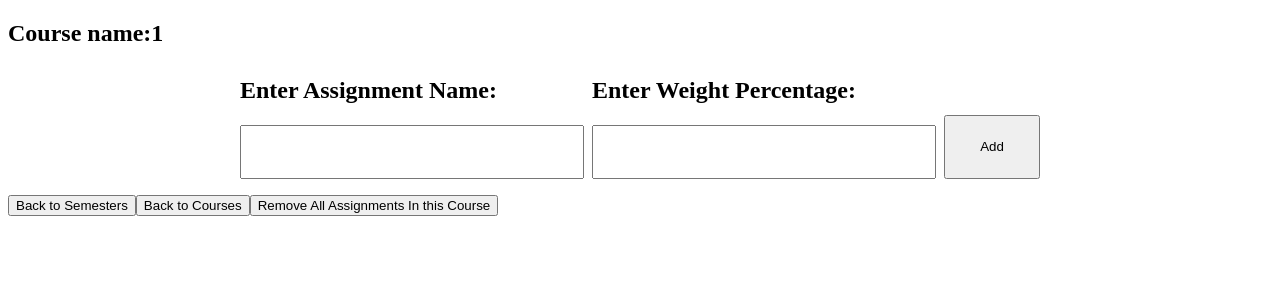
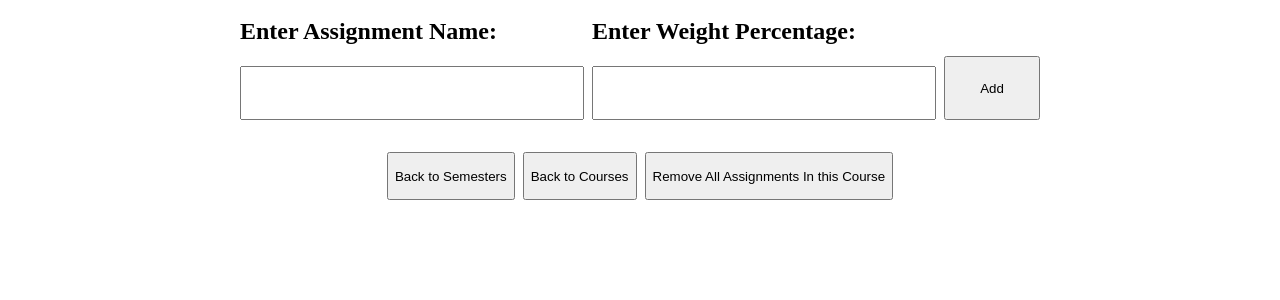
Before and after one commit to terryZehuaWang/react-assignment-manager, a React (Vite) app: page /semester/1/course/1 in a window 1280 px wide. Shown: the top 300 px of the page. Built offline with nearby package versions, Linux system fonts and the light colour scheme.

Commit message:
Centers buttons on the bottom

```diff
--- a/src/pages/Assignments.jsx
+++ b/src/pages/Assignments.jsx
@@ -1,3 +1,4 @@
+import "./pages.css"
 import React, { useEffect, useState } from "react"
 import { useParams } from "react-router-dom"
 import { useNavigate } from "react-router-dom"
@@ -30,14 +31,16 @@ function Assignment() {
 
     return (
         <div className="amentPage">
-            {<h2>Course name:{courseName}</h2 >}
+            {/*<h2>Course name:{courseName}</h2 >*/}
             <Add semester={semesterName} course={courseName} setItems={setAments} itemName={amentName} setItemName={setAmentName}
                 itemWeight={amentWeight} setItemWeight={setAmentWeight} />
             {/*<h2>Semester name:{state.semester.name}</h2 >*/}
             <Items semester={semesterName} course={courseName} items={aments} />
-            <button onClick={handleBackToSems}>Back to Semesters</button>
-            <button onClick={handleBackToCourses}>Back to Courses</button>
-            <button onClick={() => { setAments([]) }}>Remove All Assignments In this Course</button>
+            <div className="buttonList">
+                <button onClick={handleBackToSems}>Back to Semesters</button>
+                <button onClick={handleBackToCourses}>Back to Courses</button>
+                <button onClick={() => { setAments([]) }}>Remove All Assignments In this Course</button>
+            </div>
         </div >
     )
 }
--- a/src/pages/Courses.jsx
+++ b/src/pages/Courses.jsx
@@ -1,3 +1,4 @@
+import "./pages.css"
 import React, { useEffect, useState } from "react"
 import { useLocation } from "react-router-dom"
 import { useParams, useNavigate } from "react-router-dom"
@@ -25,17 +26,19 @@ function Courses() {
     }
     return (
         <div className="coursesPage">
-            {<h2>Semester name:{semesterName}</h2 >}
+            {/*<h2>Semester name:{semesterName}</h2 >*/}
             <Add semester={semesterName} course={null} setItems={setCourses} itemName={courseName} setItemName={setCourseName} />
             {/*<h2>Semester name:{state.semester.name}</h2 >*/}
 
 
             <Items semester={semesterName} course={null} items={courses} />
-            <button onClick={handleBackToSems}>Back to Semesters</button>
-            <button onClick={() => {
-                Object.keys(localStorage).filter(k => k.startsWith(`${semesterName}`)).forEach(k => localStorage.removeItem(k))
-                setCourses([]);
-            }}>Remove All Courses In this Semesters</button>
+            <div className="buttonList">
+                <button onClick={handleBackToSems}>Back to Semesters</button>
+                <button onClick={() => {
+                    Object.keys(localStorage).filter(k => k.startsWith(`${semesterName}`)).forEach(k => localStorage.removeItem(k))
+                    setCourses([]);
+                }}>Remove All Courses In this Semesters</button>
+            </div>
         </div >
     )
 }
--- a/src/pages/Semesters.jsx
+++ b/src/pages/Semesters.jsx
@@ -1,4 +1,4 @@
-
+import "./pages.css"
 import React, { useEffect, useState } from "react"
 //import { Link } from "react-router-dom"
 //import { useNavigate } from "react-router-dom"
@@ -22,10 +22,13 @@ function Semesters() {
         <div className="semestersPage">
             <Add semester={null} course={null} setItems={setSemesters} itemName={semesterName} setItemName={setSemesterName} />
             <Items semester={null} course={null} items={semesters} />
-            <button onClick={() => {
-                localStorage.clear();
-                setSemesters([]);
-            }}>Remove All Semesters</button>
+            <div className="buttonList">
+                <button onClick={() => {
+                    localStorage.clear();
+                    setSemesters([]);
+                }}>Remove All Semesters</button>
+            </div>
+
         </div >
     )
 }
--- /dev/null
+++ b/src/pages/pages.css
@@ -0,0 +1,11 @@
+.buttonList {
+    display: flex;
+    flex-direction: row;
+    justify-content: center;
+    gap: 0.5rem;
+    margin-top: 1rem;
+}
+
+.buttonList button {
+    height: 3rem;
+}
```
